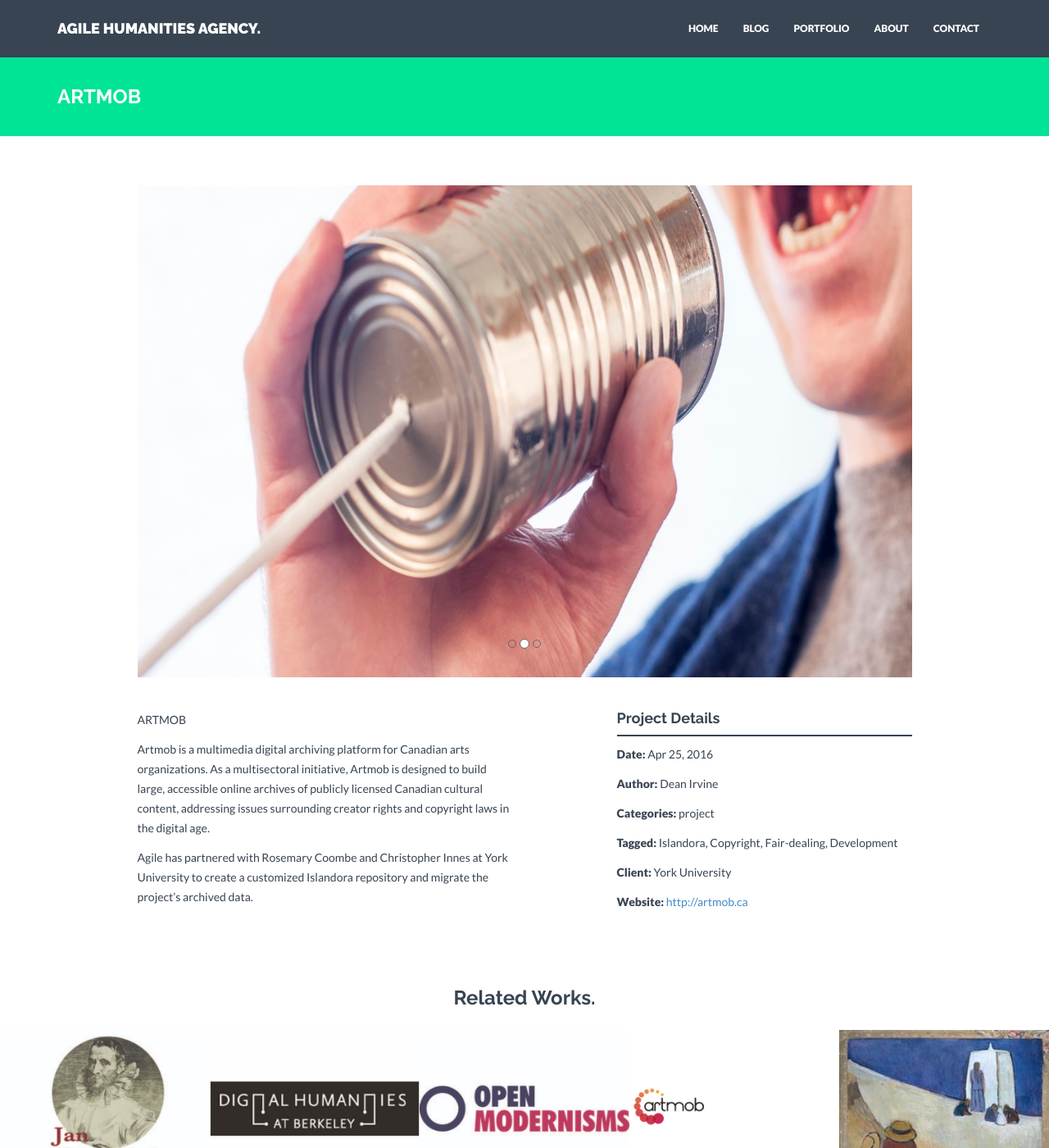
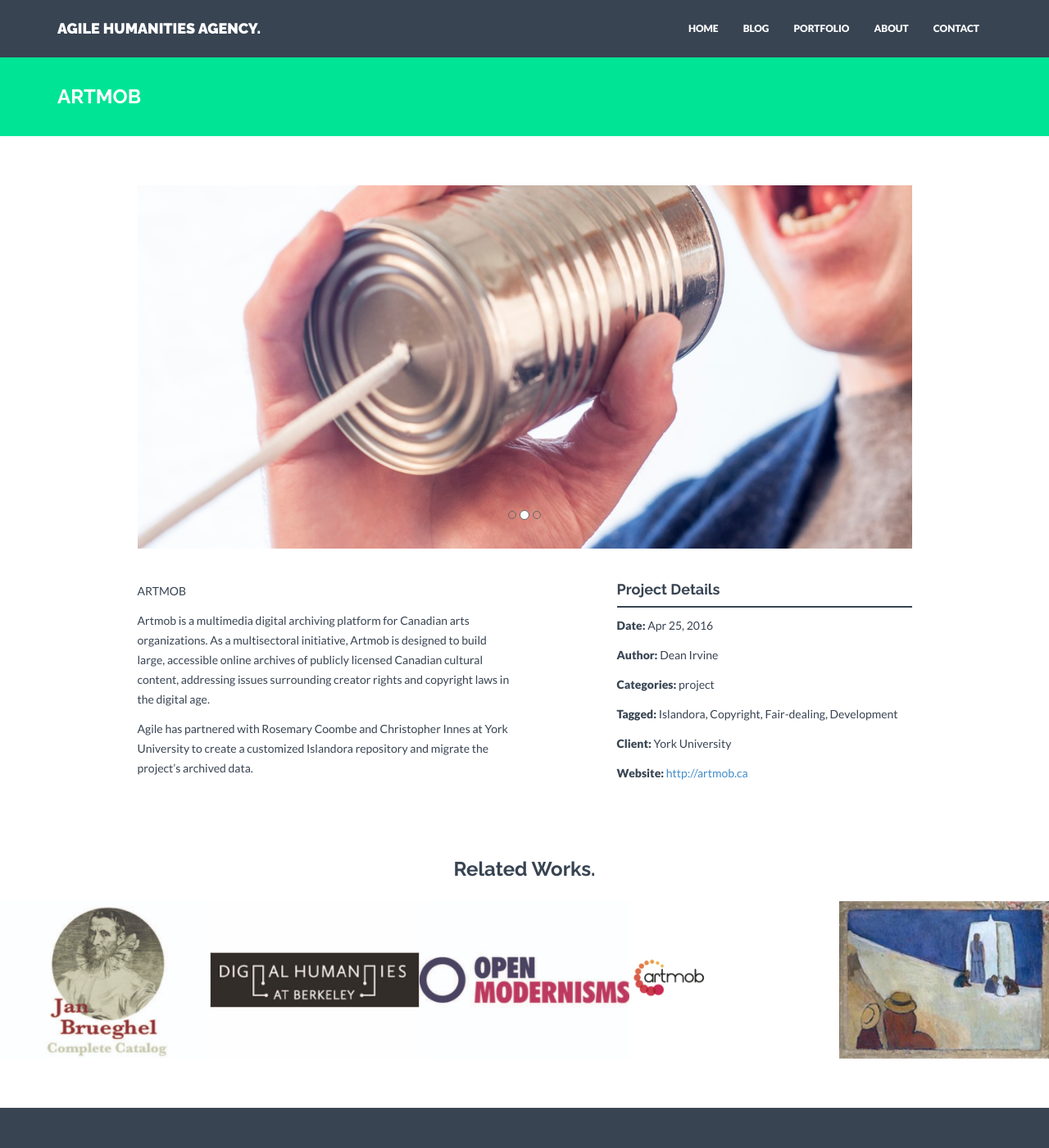
Before and after one commit to agile-humanities/agile-humanities.github.io, a Jekyll site: the page built from _posts/project/2016-04-25-artmob.markdown, in a window 1280 px wide and 1400 px high. Shown: the whole window at 82% size. Built offline with Jekyll 4.4.1, drawn with Linux system fonts in a browser that asks for light colours; nearby versions of some CDN libraries.

Commit message:
Image ratio fix

```diff
--- a/_includes/css/style.css
+++ b/_includes/css/style.css
@@ -400,9 +400,8 @@
 .carousel-inner > .item > img,
 .carousel-inner > .item > a > img {
   display: block;
-  min-width: 100%;
-  height: 600px;
-  max-height: 600px;
+  max-width: 100%;
+  height: auto;
   margin: 0 auto;
 }
 
```
